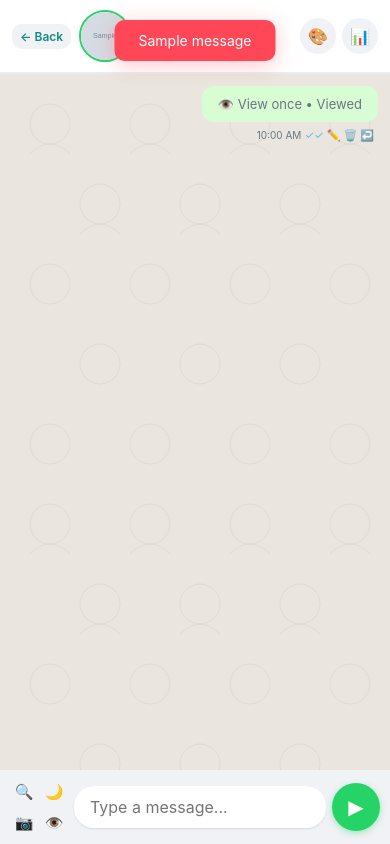
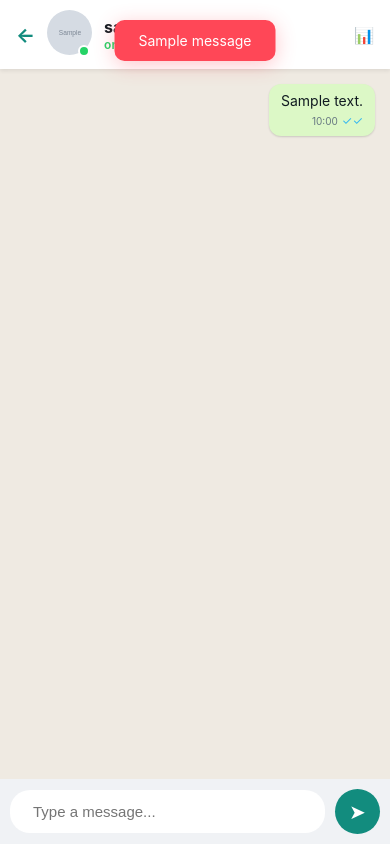
Before and after one commit to faridullah77/messaging-app, a Flask app: page /chat/1 in a window 390 px wide. Run offline with Flask 3, Linux system fonts and the light colour scheme; a user stored in the database is signed in; tables that the repository leaves empty hold one stand-in row (values such as "Sample post"); grey boxes marked "Sample" are stand-in pictures; one stand-in notice (Sample message) is shown; some libraries are stand-ins or nearby versions.

Commit message:
UI: fix chat header scroll, implement sticky mobile layout and real-time online status

```diff
--- a/app.py
+++ b/app.py
@@ -191,21 +191,31 @@ def chat(friend_id):
     friend = User.query.get_or_404(friend_id)
     if not current_user.is_friend_with(friend):
         return redirect(url_for('friends'))
-    Message.query.filter_by(
+
+    # Mark all messages from this friend as READ when I open the chat
+    unread_messages = Message.query.filter_by(
         sender_id=friend_id,
         receiver_id=current_user.id,
         is_read=False
-    ).update({'is_read': True})
-    db.session.commit()
+    ).all()
+
+    if unread_messages:
+        for msg in unread_messages:
+            msg.is_read = True
+            msg.read_at = datetime.utcnow()
+            # Notify the sender that I've read their messages
+            socketio.emit('message_read', {
+                'msg_id': msg.id,
+                'read_at': msg.read_at.isoformat()
+            }, room=f'user_{friend_id}')
+        db.session.commit()
+
     messages = Message.query.filter(
         ((Message.sender_id == current_user.id) & (Message.receiver_id == friend_id)) |
         ((Message.sender_id == friend_id) & (Message.receiver_id == current_user.id))
     ).order_by(Message.timestamp.asc()).all()
-    return render_template('chat.html',
-                           friend=friend,
-                           messages=messages,
-                           current_user=current_user)
 
+    return render_template('chat.html', friend=friend, messages=messages)
 # ── Search Messages ──
 @app.route('/search_messages/<int:friend_id>')
 @login_required
@@ -597,6 +607,30 @@ def message_stats(friend_id):
         'days_chatting': days_chatting,
         'friend_username': friend.username
     })
+from datetime import datetime, timedelta
+
+def get_last_seen_text(last_seen_time):
+    if not last_seen_time:
+        return "Offline"
+
+    now = datetime.utcnow()
+    diff = now - last_seen_time
+
+    if diff < timedelta(minutes=1):
+        return "Just now"
+    if diff < timedelta(hours=1):
+        return f"{int(diff.seconds / 60)}m ago"
+    if diff < timedelta(days=1):
+        return f"{int(diff.seconds / 3600)}h ago"
+    if diff < timedelta(days=2):
+        return "Yesterday"
+
+    return last_seen_time.strftime('%b %d')
+
+# Make this function available in your Jinja2 templates
+@app.context_processor
+def utility_processor():
+    return dict(get_last_seen_text=get_last_seen_text)
 # ── Socket Events ──
 @socketio.on('connect')
 def handle_connect():
--- a/templates/chat.html
+++ b/templates/chat.html
@@ -1,205 +1,102 @@
 {% extends "base.html" %}
-
 {% block title %}Chat with {{ friend.username }}{% endblock %}
 
-{% block head %}
-<script src="https://cdnjs.cloudflare.com/ajax/libs/socket.io/4.6.1/socket.io.min.js"></script>
-{% endblock %}
+{% block content %}
+<div style="display: flex; flex-direction: column; height: 100vh; background-color: #efeae2; overflow: hidden;">
 
-{% block content %}
-<div class="app-container">
+    <div style="background: #fff; padding: 10px 16px; display: flex; align-items: center; gap: 12px; box-shadow: 0 2px 4px rgba(0,0,0,0.08); z-index: 10;">
+        <a href="/friends" style="text-decoration: none; color: #128c7e; font-size: 20px; font-weight: bold;">←</a>
 
-    <!-- Sidebar -->
-    <div class="sidebar">
-        <div class="chat-sidebar-top">
-            <a href="/friends" class="chat-back-btn">← Back</a>
-            <div class="active-friend-compact">
-                {% if friend.avatar_url %}
-                <img src="{{ friend.avatar_url }}" class="friend-avatar-img"/>
+        <div style="position: relative;">
+            {% if friend.avatar_url %}
+                <img src="{{ friend.avatar_url }}" style="width: 45px; height: 45px; border-radius: 50%; object-fit: cover;">
+            {% else %}
+                <div style="width: 45px; height: 45px; border-radius: 50%; background: #128c7e; color: #fff; display: flex; align-items: center; justify-content: center; font-weight: bold;">
+                    {{ friend.username[0].upper() }}
+                </div>
+            {% endif %}
+            <div id="status-dot" style="position: absolute; bottom: 2px; right: 2px; width: 12px; height: 12px; background: {% if friend.is_online %}#25d366{% else %}#bbb{% endif %}; border: 2px solid #fff; border-radius: 50%;"></div>
+        </div>
+
+        <div style="flex-grow: 1;">
+            <h2 style="margin: 0; font-size: 16px; color: #111b21;">{{ friend.username }}</h2>
+            <p id="user-status-text" style="margin: 0; font-size: 12px; color: #667781;">
+                {% if friend.is_online %}
+                    <span style="color: #25d366; font-weight: 600;">online</span>
                 {% else %}
-                <div class="friend-avatar">{{ friend.username[0].upper() }}</div>
+                    last seen {{ get_last_seen_text(friend.last_seen) }}
                 {% endif %}
-               <div class="friend-info">
-                    <span class="friend-name">{{ friend.username }}</span>
-                    <span class="friend-status-small {% if friend.is_online %}online{% else %}offline{% endif %}">
-                        {% if friend.is_online %}● Online
-                        {% elif friend.last_seen %}Last seen <span class="last-seen-time" data-utc="{{ friend.last_seen.isoformat() }}"></span>
-                        {% else %}● Offline{% endif %}
-                    </span>
-                </div>
-            </div>
-            <div class="chat-action-btns">
-                <button class="chat-action-btn" onclick="showWallpaperPicker()" title="Wallpaper">🎨</button>
-                <button class="chat-action-btn" onclick="showStats()" title="Stats">📊</button>
-            </div>
+            </p>
+        </div>
+
+        <div style="display: flex; gap: 15px; color: #667781;">
+            <span style="cursor: pointer;" onclick="showStats()">📊</span>
         </div>
     </div>
 
-    <!-- Chat Area -->
-    <div class="chat-area">
+    <div id="messages-container" style="flex-grow: 1; overflow-y: auto; padding: 15px; display: flex; flex-direction: column; gap: 8px;">
+        {% for msg in messages %}
+            <div class="message-wrapper {% if msg.sender_id == current_user.id %}sent{% else %}received{% endif %}"
+                 id="msg-{{ msg.id }}"
+                 style="display: flex; flex-direction: column; align-items: {% if msg.sender_id == current_user.id %}flex-end{% else %}flex-start{% endif %};">
 
-        <!-- Search Bar -->
-        <div class="chat-search-bar" id="chat-search-bar" style="display:none">
-            <input type="text" id="chat-search-input" placeholder="Search messages..." autocomplete="off"/>
-            <button onclick="closeSearch()">✕</button>
-        </div>
+                <div style="max-width: 80%; padding: 8px 12px; border-radius: 12px; position: relative;
+                            background: {% if msg.sender_id == current_user.id %}#dcf8c6{% else %}#fff{% endif %};
+                            box-shadow: 0 1px 2px rgba(0,0,0,0.15);">
 
-        <!-- Typing Indicator -->
-        <div class="typing-indicator" id="typing-indicator" style="display:none">
-            <span>{{ friend.username }} is typing</span>
-            <span class="typing-dots"><span>.</span><span>.</span><span>.</span></span>
-        </div>
+                    <p style="margin: 0; font-size: 14px; color: #111b21;">{{ msg.content }}</p>
 
-        <!-- Reply Preview -->
-        <div class="reply-preview" id="reply-preview" style="display:none">
-            <div class="reply-preview-content">
-                <span class="reply-preview-text" id="reply-preview-text"></span>
-                <button onclick="cancelReply()">✕</button>
-            </div>
-        </div>
-
-        <div class="messages-container" id="messages">
-            {% for msg in messages %}
-            <div class="message {% if msg.sender_id == current_user.id %}mine{% else %}theirs{% endif %} {% if msg.is_deleted %}deleted{% endif %}"
-                 data-msg-id="{{ msg.id }}">
-                {% if msg.sender_id != current_user.id %}
-                <span class="message-sender">{{ friend.username }}</span>
-                {% endif %}
-                {% if msg.reply_to %}
-                <div class="reply-quote">
-                    <span>{{ msg.reply_to.content[:50] }}</span>
-                </div>
-                {% endif %}
-                {% if msg.content == '[VIEW_ONCE_VIEWED]' %}
-                <div class="view-once-viewed">👁️ Viewed</div>
-                {% elif msg.view_once and msg.sender_id != current_user.id and not msg.viewed %}
-                <div class="view-once-tap" data-url="{{ msg.content[7:-8] }}" onclick="viewOnceImage({{ msg.id }}, this)">
-                    👁️ Tap to view (view once)
-                </div>
-                {% elif msg.view_once and msg.sender_id == current_user.id %}
-                <div class="view-once-sent">👁️ View once {% if msg.viewed %}• Viewed{% else %}• Not viewed yet{% endif %}</div>
-                {% elif '[IMAGE]' in msg.content %}
-                <img src="{{ msg.content[7:-8] }}" class="chat-image" onclick="window.open('{{ msg.content[7:-8] }}', '_blank')" />
-                {% else %}
-                <div class="message-bubble" id="bubble-{{ msg.id }}">{{ msg.content }}{% if msg.is_edited %} <span class="edited-tag">(edited)</span>{% endif %}</div>
-                {% endif %}
-                {% if not msg.is_deleted %}
-                <div class="emoji-picker" id="picker-{{ msg.id }}">
-                    <span onclick="sendReaction({{ msg.id }}, '❤️')">❤️</span>
-                    <span onclick="sendReaction({{ msg.id }}, '😂')">😂</span>
-                    <span onclick="sendReaction({{ msg.id }}, '😮')">😮</span>
-                    <span onclick="sendReaction({{ msg.id }}, '😢')">😢</span>
-                    <span onclick="sendReaction({{ msg.id }}, '👍')">👍</span>
-                    <span onclick="sendReaction({{ msg.id }}, '🔥')">🔥</span>
-                </div>
-                {% endif %}
-                <div class="reactions-bar" id="reactions-{{ msg.id }}"></div>
-                <div class="message-meta">
-                    <span class="message-time" data-utc="{{ msg.timestamp.isoformat() }}"></span>
-                    {% if msg.sender_id == current_user.id %}
-                    <span class="tick {% if msg.is_read %}seen{% endif %}"
-                          id="tick-{{ msg.id }}"
-                          {% if msg.is_read and msg.read_at %}
-                          data-read-at="{{ msg.read_at.isoformat() }}"
-                          title="Seen at {{ msg.read_at.strftime('%I:%M %p') }}"
-                          {% endif %}>
-                        {% if msg.is_read %}✓✓{% else %}✓{% endif %}
-                    </span>
-                    {% if not msg.is_deleted %}
-                    <span class="edit-btn" onclick="startEdit({{ msg.id }}, '{{ msg.content|replace("'", "\\'") }}')">✏️</span>
-                    <span class="delete-btn" onclick="showDeleteOptions({{ msg.id }}, this)">🗑️</span>
-                    {% endif %}
-                    {% endif %}
-                    {% if not msg.is_deleted %}
-                    <span class="reply-btn" onclick="setReply({{ msg.id }}, '{{ msg.content[:50]|replace("'", "\\'") }}')">↩️</span>
-                    {% endif %}
+                    <div style="display: flex; align-items: center; justify-content: flex-end; gap: 4px; margin-top: 4px;">
+                        <span style="font-size: 10px; color: #667781;">{{ msg.timestamp.strftime('%H:%M') }}</span>
+                        {% if msg.sender_id == current_user.id %}
+                            <span class="tick" style="font-size: 12px; color: {% if msg.is_read %}#34b7f1{% else %}#bbb{% endif %};">
+                                {% if msg.is_read %}✓✓{% else %}✓{% endif %}
+                            </span>
+                        {% endif %}
+                    </div>
                 </div>
             </div>
-            {% endfor %}
-        </div>
-
-        <button class="scroll-bottom-btn" id="scroll-bottom-btn" onclick="scrollToBottom()" title="Scroll to bottom">↓</button>
-
-        <div class="input-area">
-            <div class="input-icons-grid">
-                <button class="search-toggle-btn" onclick="toggleSearch()" title="Search">🔍</button>
-                <button class="theme-toggle-btn" onclick="toggleTheme()" title="Theme">🌙</button>
-                <label class="image-upload-btn" title="Image">
-                    📷
-                    <input type="file" id="image-input" accept="image/*" style="display:none"/>
-                </label>
-                <label class="image-upload-btn view-once-btn" title="View once">
-                    👁️
-                    <input type="file" id="view-once-input" accept="image/*" style="display:none"/>
-                </label>
-            </div>
-            <textarea
-                id="message-input"
-                placeholder="Type a message..."
-                autocomplete="off"
-                rows="1"
-            ></textarea>
-            <button id="send-btn">▶</button>
-        </div>
+        {% endfor %}
+        <div id="scroll-anchor"></div>
     </div>
 
-</div>
-
-<!-- Wallpaper Modal -->
-<div class="modal-overlay" id="wallpaper-modal" style="display:none">
-    <div class="modal-box">
-        <p>Choose Wallpaper</p>
-        <div class="wallpaper-grid">
-            <div class="wallpaper-option" style="background:#eae6df;" onclick="setWallpaper('default')">Default</div>
-            <div class="wallpaper-option" style="background:linear-gradient(135deg,#667eea,#764ba2);" onclick="setWallpaper('purple')"></div>
-            <div class="wallpaper-option" style="background:linear-gradient(135deg,#f093fb,#f5576c);" onclick="setWallpaper('pink')"></div>
-            <div class="wallpaper-option" style="background:linear-gradient(135deg,#4facfe,#00f2fe);" onclick="setWallpaper('blue')"></div>
-            <div class="wallpaper-option" style="background:linear-gradient(135deg,#43e97b,#38f9d7);" onclick="setWallpaper('green')"></div>
-            <div class="wallpaper-option" style="background:linear-gradient(135deg,#fa709a,#fee140);" onclick="setWallpaper('sunset')"></div>
-            <div class="wallpaper-option" style="background:linear-gradient(135deg,#a18cd1,#fbc2eb);" onclick="setWallpaper('lavender')"></div>
-            <div class="wallpaper-option" style="background:linear-gradient(135deg,#ffecd2,#fcb69f);" onclick="setWallpaper('peach')"></div>
-            <div class="wallpaper-option" style="background:#1a1a2e;" onclick="setWallpaper('dark')">🌙</div>
-            <div class="wallpaper-option custom-wallpaper-option" onclick="document.getElementById('custom-wallpaper-input').click()">
-                📷 Custom
-                <input type="file" id="custom-wallpaper-input" accept="image/*" style="display:none"/>
-            </div>
+    <div style="background: #f0f2f5; padding: 10px; display: flex; align-items: center; gap: 10px;">
+        <div style="flex-grow: 1; background: #fff; border-radius: 20px; padding: 5px 15px; display: flex; align-items: center;">
+            <input type="text" id="message-input" placeholder="Type a message..."
+                   style="width: 100%; border: none; outline: none; padding: 8px; font-size: 15px;">
         </div>
-        <button class="btn-cancel" onclick="closeWallpaperModal()">Cancel</button>
+        <button id="send-btn" style="background: #128c7e; color: #fff; border: none; width: 45px; height: 45px; border-radius: 50%; display: flex; align-items: center; justify-content: center; cursor: pointer; font-size: 20px;">
+            ➤
+        </button>
     </div>
 </div>
 
-<!-- Delete Modal -->
-<div class="modal-overlay" id="delete-modal" style="display:none">
-    <div class="modal-box">
-        <p>Delete message?</p>
-        <button class="btn-delete-me" onclick="deleteMessage('me')">Delete for Me</button>
-        <button class="btn-delete-everyone" onclick="deleteMessage('everyone')">Delete for Everyone</button>
-        <button class="btn-cancel" onclick="closeDeleteModal()">Cancel</button>
-    </div>
-</div>
+<script>
+    const container = document.getElementById('messages-container');
+    container.scrollTop = container.scrollHeight;
 
-<!-- Stats Modal -->
-<div class="modal-overlay" id="stats-modal" style="display:none">
-    <div class="modal-box" style="min-width:300px;">
-        <p>📊 Chat Statistics</p>
-        <div id="stats-content" style="text-align:left; margin-top:8px;">
-            <div style="display:flex; justify-content:center; padding:20px;">
-                <div style="width:24px;height:24px;border:3px solid #25d366;border-top-color:transparent;border-radius:50%;animation:spin 0.8s linear infinite;"></div>
-            </div>
-        </div>
-        <button class="btn-cancel" onclick="closeStatsModal()">Close</button>
-    </div>
-</div>
+    // Real-time Status Updates via Socket.io
+    socket.on('user_status_change', function(data) {
+        // Check if the update is for the friend we are currently chatting with
+        if (data.user_id == "{{ friend.id }}") {
+            const statusText = document.getElementById('user-status-text');
+            const statusDot = document.getElementById('status-dot');
 
+            if (data.online) {
+                statusText.innerHTML = '<span style="color: #25d366; font-weight: 600;">online</span>';
+                statusDot.style.backgroundColor = "#25d366";
+            } else {
+                // When they go offline, we show "offline" (or refresh to get the specific last seen time)
+                statusText.innerHTML = 'offline';
+                statusDot.style.backgroundColor = "#bbb";
+            }
+        }
+    });
+
+    // Handle appending new messages and auto-scrolling
+    socket.on('receive_message', function(data) {
+        // ... your existing logic to append the message HTML ...
+        container.scrollTop = container.scrollHeight;
+    });
+</script>
 {% endblock %}
-
-{% block scripts %}
-<style>
-@keyframes spin { to { transform: rotate(360deg); } }
-</style>
-<script>
-    const CURRENT_USER_ID = {{ current_user.id }};
-    const FRIEND_ID = {{ friend.id }};
-</script>
-<script src="{{ url_for('static', filename='js/chat.js') }}"></script>
-{% endblock %}
```
